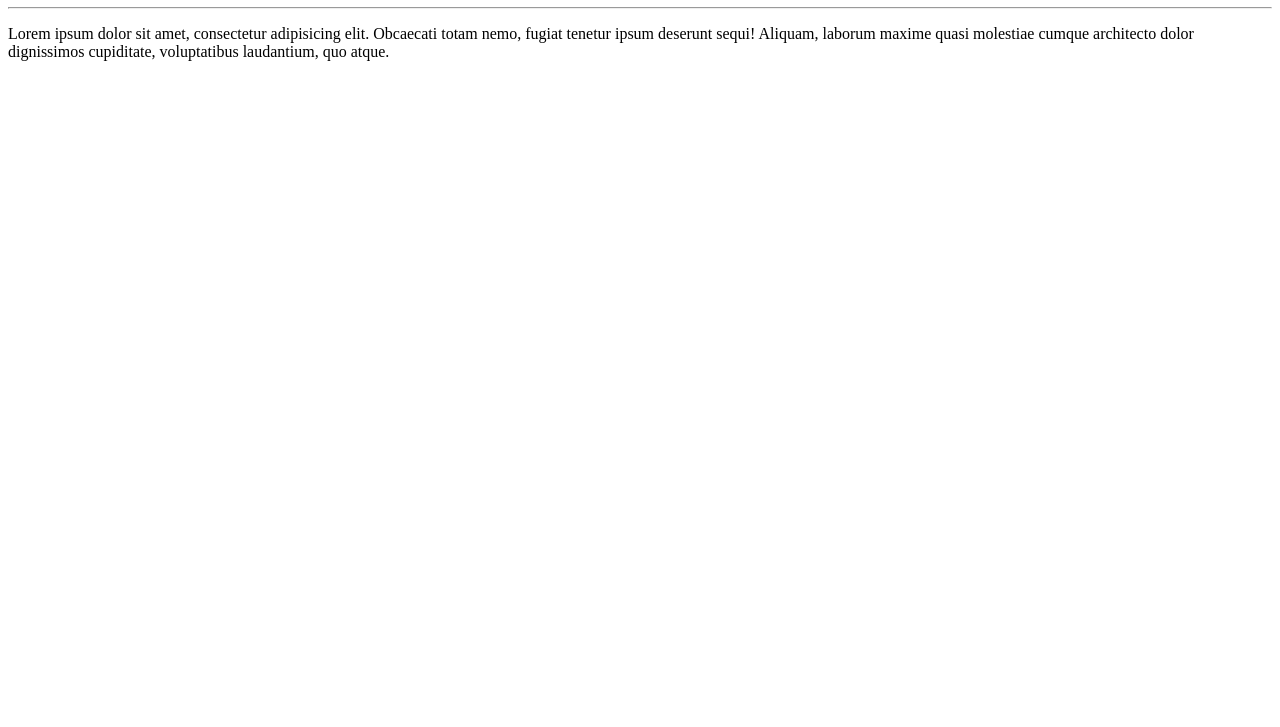
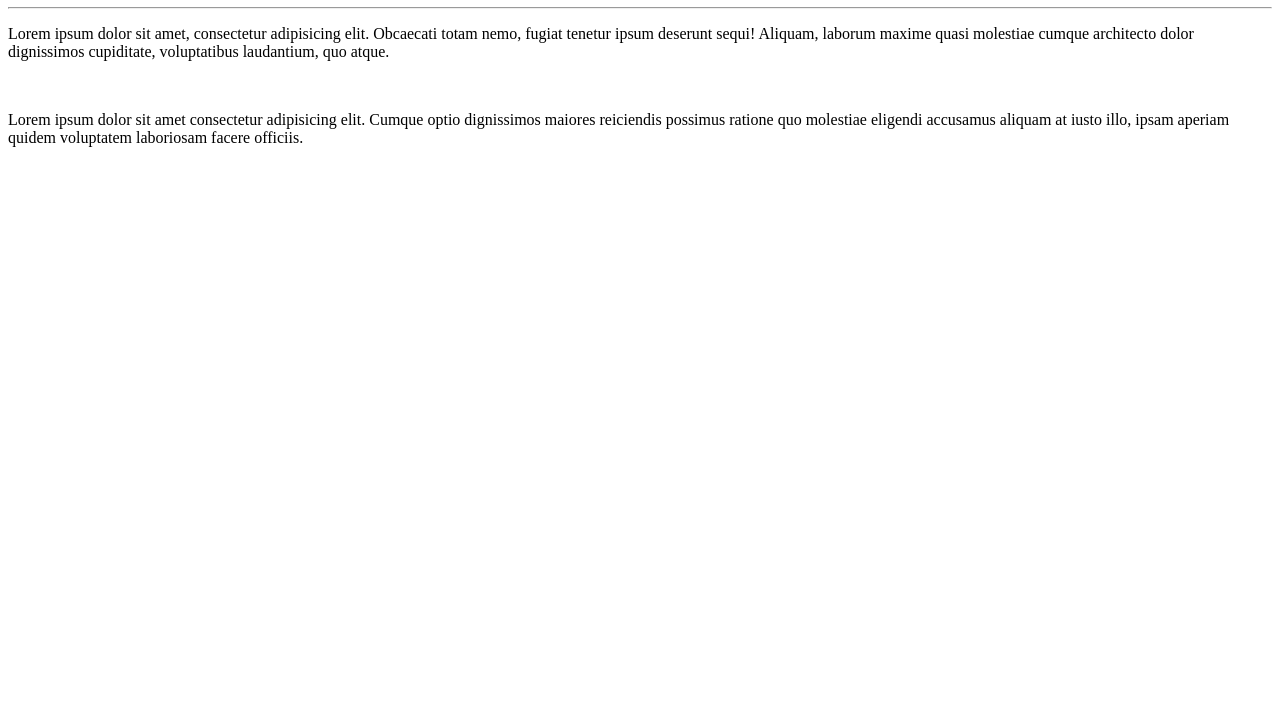
Before and after one commit to jbastoscor/Ola-mundo, a plain HTML site: page site-exemplo/index.html in a window 1280 px wide. Shown: the part 73-800 px from the top of the page. Drawn offline with Linux system fonts and the light colour scheme.

Commit message:
Adicionei outro parágrafo

```diff
--- a/site-exemplo/index.html
+++ b/site-exemplo/index.html
@@ -8,6 +8,7 @@
 <body>
   <h1>Olá, Mundo</h1>
   <hr>
-  <p>Lorem ipsum dolor sit amet, consectetur adipisicing elit. Obcaecati totam nemo, fugiat tenetur ipsum deserunt sequi! Aliquam, laborum maxime quasi molestiae cumque architecto dolor dignissimos cupiditate, voluptatibus laudantium, quo atque.</p>
+  <p>Lorem ipsum dolor sit amet, consectetur adipisicing elit. Obcaecati totam nemo, fugiat tenetur ipsum deserunt sequi! Aliquam, laborum maxime quasi molestiae cumque architecto dolor dignissimos cupiditate, voluptatibus laudantium, quo atque.</p><br>
+  <p>Lorem ipsum dolor sit amet consectetur adipisicing elit. Cumque optio dignissimos maiores reiciendis possimus ratione quo molestiae eligendi accusamus aliquam at iusto illo, ipsam aperiam quidem voluptatem laboriosam facere officiis.</p>
 </body>
 </html>
```
